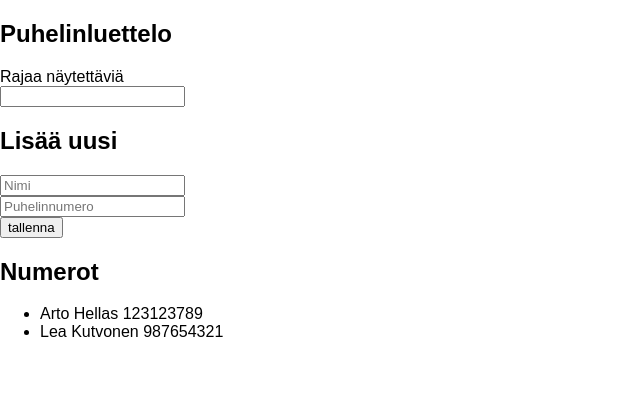
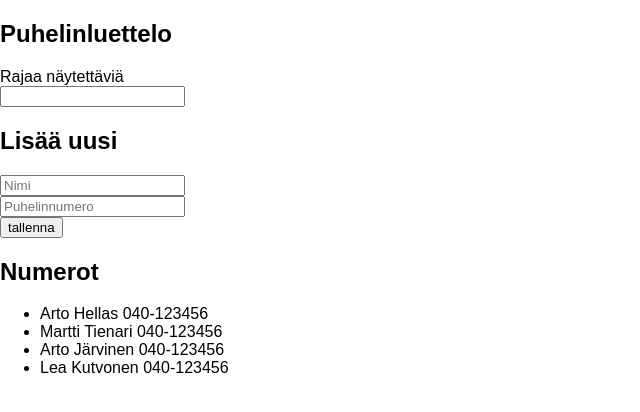
Before and after one commit to smre/fullstack, a React (Create React App) app in the folder viikko 2/puhelinluettelo/: page / in a window 1280 px wide. Shown: the top 412 px of the page, without its empty margins (0-640 px from the left). Built offline with nearby package versions, Linux system fonts and the light colour scheme; data requests are answered from the project's data file; the HTML template or start-up script is replaced by a standard one.

Commit message:
Add exercise 2.11

```diff
--- /dev/null
+++ b/viikko 2/puhelinluettelo/db.json
@@ -0,0 +1,24 @@
+{
+	"persons": [
+		{
+			"name": "Arto Hellas",
+			"number": "040-123456",
+			"id": 1
+		},
+		{
+			"name": "Martti Tienari",
+			"number": "040-123456",
+			"id": 2
+		},
+		{
+			"name": "Arto Järvinen",
+			"number": "040-123456",
+			"id": 3
+		},
+		{
+			"name": "Lea Kutvonen",
+			"number": "040-123456",
+			"id": 4
+		}
+	]
+}
--- a/viikko 2/puhelinluettelo/package.json
+++ b/viikko 2/puhelinluettelo/package.json
@@ -13,6 +13,7 @@
 		"start": "react-scripts start",
 		"build": "react-scripts build",
 		"test": "react-scripts test --env=jsdom",
-    "eject": "react-scripts eject"
+		"eject": "react-scripts eject",
+		"server": "json-server -p3001 db.json"
 	}
 }
--- a/viikko 2/puhelinluettelo/src/App.js
+++ b/viikko 2/puhelinluettelo/src/App.js
@@ -1,27 +1,23 @@
 import React from 'react';
+import axios from 'axios';
 import Name from './components/Name';
 
 class App extends React.Component {
   constructor (props) {
     super(props);
     this.state = {
-      persons: [
-        {
-          name: 'Arto Hellas',
-          number: '123123789',
-          id: 1,
-        },
-        {
-          name: 'Lea Kutvonen',
-          number: '987654321',
-          id: 2,
-        },
-      ],
+      persons: [],
       newName: '',
       newNumber: '',
       filter: '',
     };
   };
+
+  componentDidMount () {
+    axios.get('http://localhost:3001/persons').then(response => {
+      this.setState({persons: response.data});
+    });
+  }
 
   addPerson = (event) => {
     event.preventDefault();
@@ -60,8 +56,8 @@ class App extends React.Component {
   render () {
     let personsToShow = this.state.filter.length === 0
       ? this.state.persons
-      : this.state.persons.filter(person => person.name.toLowerCase().
-        includes(this.state.filter.toLowerCase()));
+      : this.state.persons.filter(person => person.name.toLowerCase()
+      .includes(this.state.filter.toLowerCase()));
 
     return (
       <div>
```
Lines whose indentation alone changed are shown as unchanged.
